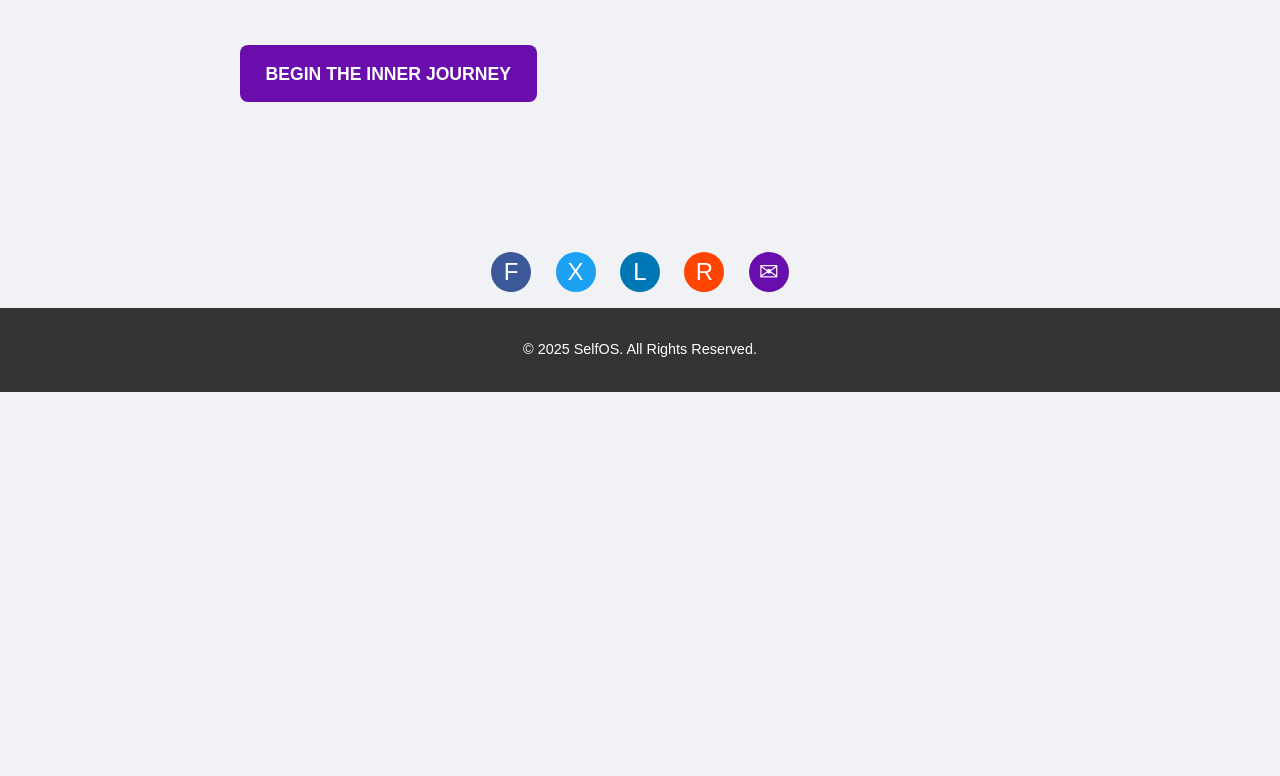
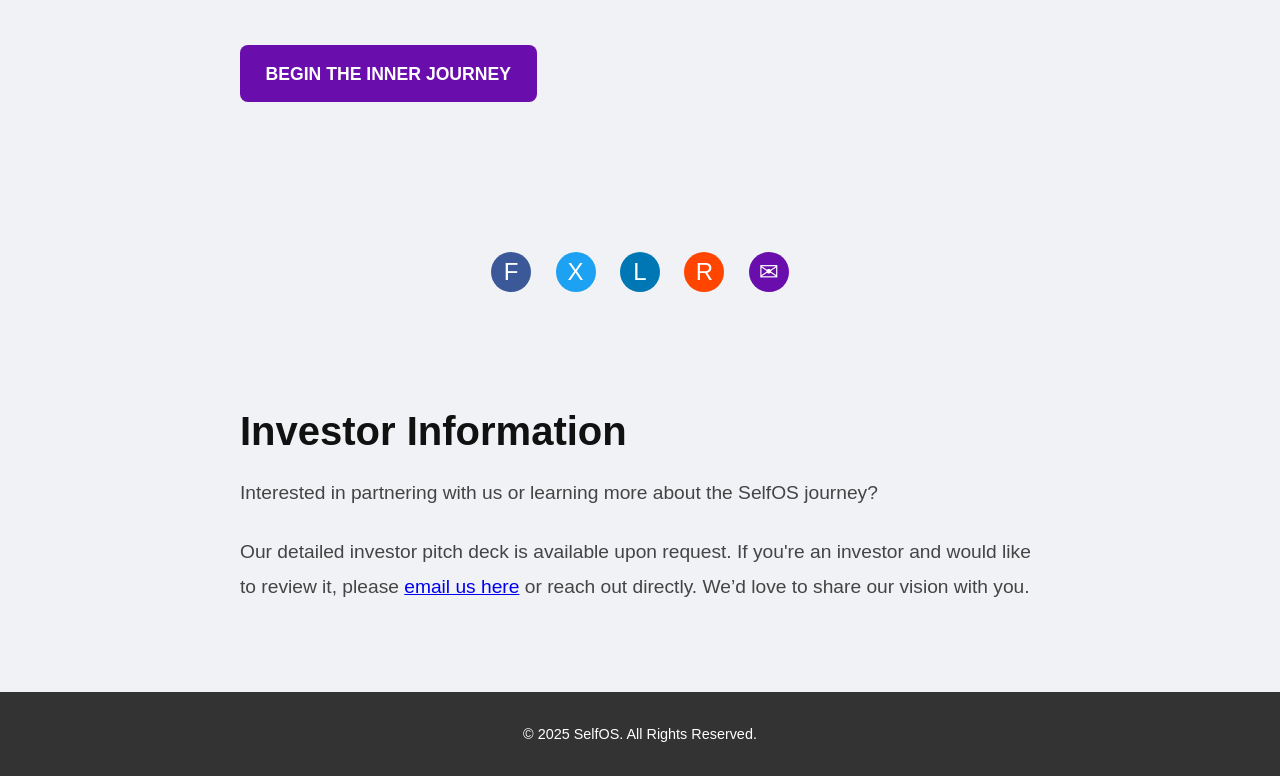
Before and after one commit to yume-selfos/yume-selfos, a plain HTML site: page index.html in a window 1280 px wide. Shown: the part 4129-4905 px from the top of the page. Before the commit the page ends 4521 px from the top, so only its background shows below. Drawn offline with Linux system fonts and the light colour scheme.

Commit message:
VC outreach

```diff
--- a/index.html
+++ b/index.html
@@ -98,6 +98,12 @@
         <a href="mailto:?subject=Check%20out%20SelfOS!&body=Reclaim%20yourself%20from%20the%20grind:%20https://selfos.me" class="email" title="Share via Email">✉</a>
     </div>
 
+    <section class="investor-cta">
+        <h2>Investor Information</h2>
+        <p>Interested in partnering with us or learning more about the SelfOS journey?</p>
+        <p>Our detailed investor pitch deck is available upon request. If you're an investor and would like to review it, please <a href="mailto:contact.selfos@gmail.com?subject=Requesting the SelfOS Pitch Deck">email us here</a> or reach out directly. We’d love to share our vision with you.</p>
+    </section>
+
     <footer>
         <p>&copy; 2025 SelfOS. All Rights Reserved.</p>
     </footer>
```
